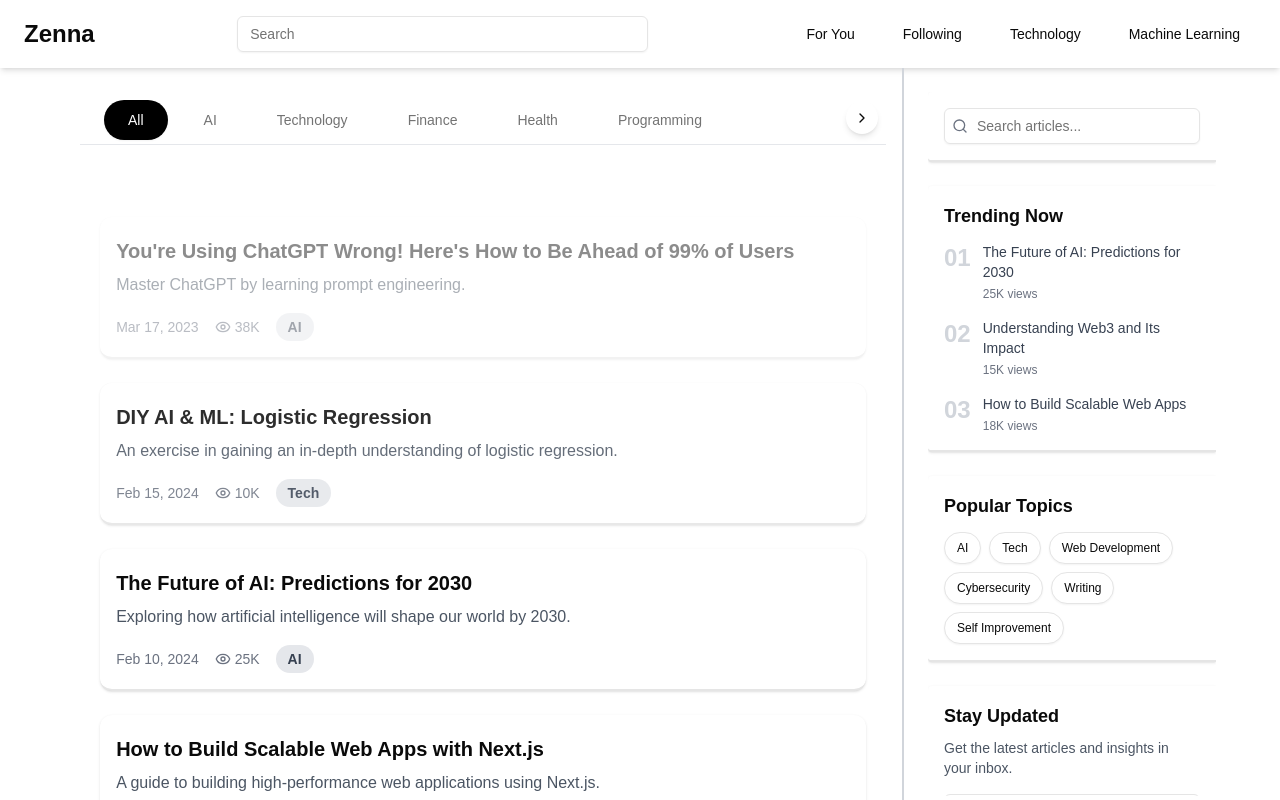
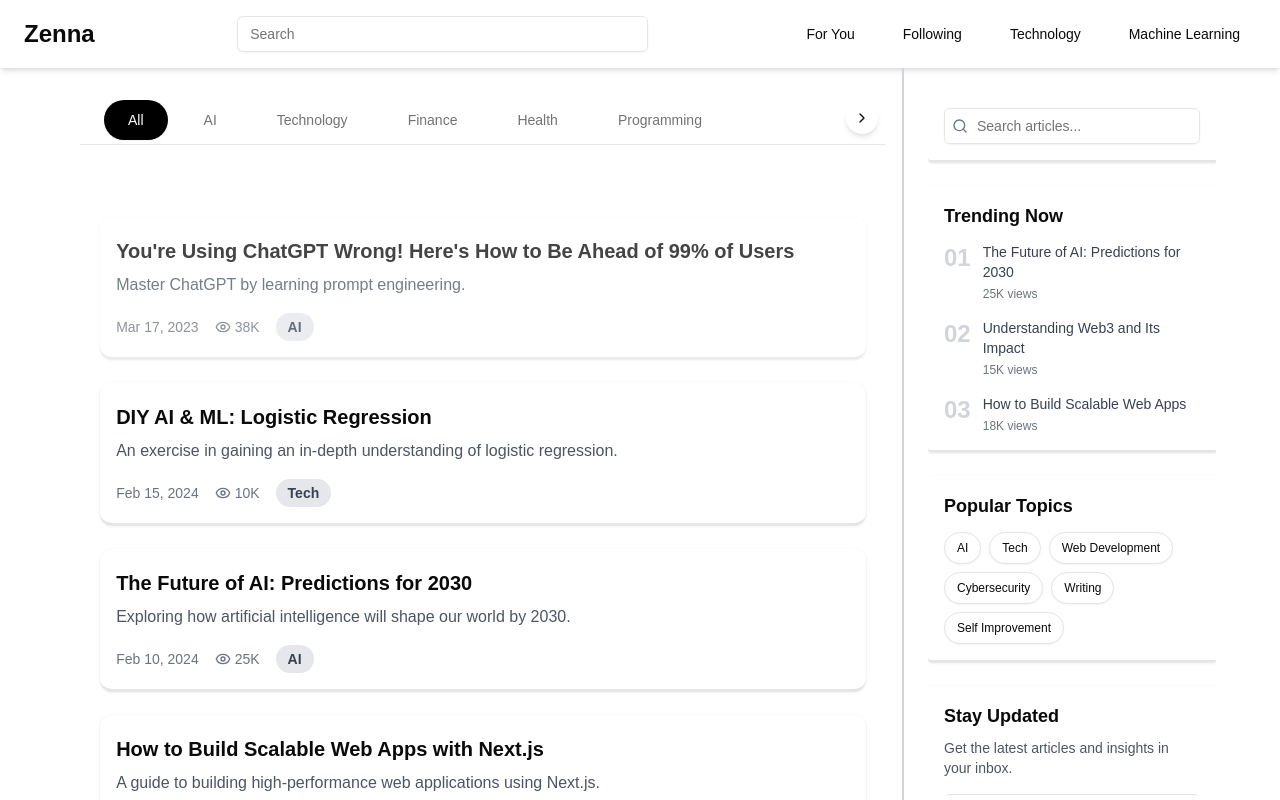
Before and after one commit to yonas14/maleda, a Next.js app: page / in a window 1280 px wide. Shown: the top 800 px of the page. Built offline with nearby package versions, Linux system fonts and the light colour scheme.

Commit message:
more gradient effects

```diff
--- a/src/components/MainTabs.tsx
+++ b/src/components/MainTabs.tsx
@@ -1,6 +1,6 @@
 'use client';
 
-import { useRef, useEffect, useState, useCallback } from "react";
+import { useRef, useEffect, useState, useCallback, forwardRef, useImperativeHandle } from "react";
 import { Tabs, TabsContent, TabsList, TabsTrigger } from "@/components/ui/tabs";
 import { ChevronLeft, ChevronRight } from "lucide-react";
 import Link from "next/link";
@@ -24,6 +24,20 @@ type MainTabsProps = {
   categories: string[];
 };
 
+// Define the Card component with forwardRef
+const Card = forwardRef<HTMLAnchorElement, { article: Article; href: string; index: number }>(
+  ({ article, href, index }, ref) => {
+    return (
+      <Link href={href} legacyBehavior>
+        <a ref={ref} className="transition-opacity duration-200">
+          <ArticleCard {...article} category={article.category} />
+        </a>
+      </Link>
+    );
+  }
+);
+Card.displayName = 'Card';
+
 export default function MainTabs({ articles, categories }: MainTabsProps) {
   const scrollContainerRef = useRef<HTMLDivElement>(null);
   const tabsRef = useRef<HTMLDivElement>(null);
@@ -40,7 +54,7 @@ export default function MainTabs({ articles, categories }: MainTabsProps) {
   const articlesPerPage = 5;
   const [isScrolling, setIsScrolling] = useState(false);
   const scrollTimeoutRef = useRef<NodeJS.Timeout>();
-  const cardRefsMap = useRef(new Map<string, HTMLAnchorElement>()).current;
+  const cardRefs = useRef<Map<string, HTMLAnchorElement>>(new Map());
 
   // Adjust these constants for a more noticeable fade
   const TAB_HEIGHT = 80; // Height of the tab bar in pixels
@@ -204,20 +218,26 @@ export default function MainTabs({ articles, categories }: MainTabsProps) {
   const updateCardOpacity = useCallback(() => {
     if (!tabsRef.current) return;
 
-    const tabBottom = tabsRef.current.getBoundingClientRect().bottom;
-    const fadeDistance = 300; // Distance over which the fade occurs
+    const tabRect = tabsRef.current.getBoundingClientRect();
+    const fadeDistance = 100; // Reduced fade distance for shorter gradient
 
-    cardRefsMap.forEach((cardEl, id) => {
+    cardRefs.current.forEach((cardEl, id) => {
       if (cardEl) {
         const rect = cardEl.getBoundingClientRect();
-        const distanceFromTab = rect.top - tabBottom;
+        const cardIntersectTab = rect.top < (tabRect.bottom + 2) && rect.bottom > tabRect.bottom;
+        const distanceFromTab = rect.top - tabRect.bottom;
 
-        // Start fading immediately at tab bottom
-        if (distanceFromTab <= fadeDistance) {
-          // Ensure cards right under the tab start at minimum opacity
-          const opacity = Math.max(distanceFromTab / fadeDistance, 0);
-          cardEl.style.opacity = (opacity * 0.7 + 0.3).toString(); // Scale opacity between 0.3 and 1.0
+        if (cardIntersectTab) {
+          // Calculate how much of the card is under the tab, using a smaller portion
+          const intersectAmount = Math.min(1, (rect.bottom - tabRect.bottom) / (rect.height * 0.5));
+          const opacity = Math.max(0, 1 - intersectAmount);
+          cardEl.style.opacity = (opacity * 0.85 + 0.15).toString(); // Scale between 0.15 and 1.0
+        } else if (distanceFromTab > 0 && distanceFromTab < fadeDistance) {
+          // Card is just below the tab, quick fade back to full opacity
+          const fadeProgress = distanceFromTab / fadeDistance;
+          cardEl.style.opacity = (fadeProgress * 0.85 + 0.15).toString();
         } else {
+          // Card is completely outside the fade zone
           cardEl.style.opacity = '1';
         }
       }
@@ -233,6 +253,14 @@ export default function MainTabs({ articles, categories }: MainTabsProps) {
     window.addEventListener('scroll', handleScroll, { passive: true });
     return () => window.removeEventListener('scroll', handleScroll);
   }, [updateCardOpacity]);
+
+  const setCardRef = useCallback((element: HTMLAnchorElement | null, id: string) => {
+    if (element) {
+      cardRefs.current.set(id, element);
+    } else {
+      cardRefs.current.delete(id);
+    }
+  }, []);
 
   return (
     <Tabs defaultValue="all" className="w-full" onValueChange={handleTabChange}>
@@ -303,20 +331,13 @@ export default function MainTabs({ articles, categories }: MainTabsProps) {
             {visibleArticles.map((article, index) => {
               const cardId = `${article.title}-${index}`;
               return (
-                <Link key={cardId} href={`/article/${index}`} legacyBehavior>
-                  <a
-                    ref={(el) => {
-                      if (el) {
-                        cardRefsMap.set(cardId, el);
-                      } else {
-                        cardRefsMap.delete(cardId);
-                      }
-                    }}
-                    className="transition-opacity duration-200"
-                  >
-                    <ArticleCard {...article} category={article.category} />
-                  </a>
-                </Link>
+                <Card
+                  key={cardId}
+                  ref={(el) => setCardRef(el, cardId)}
+                  article={article}
+                  href={`/article/${index}`}
+                  index={index}
+                />
               );
             })}
             {/* Loading indicator and intersection observer target */}
@@ -341,20 +362,13 @@ export default function MainTabs({ articles, categories }: MainTabsProps) {
                 .map((article, index) => {
                   const cardId = `${article.title}-${category}-${index}`;
                   return (
-                    <Link key={cardId} href={`/article/${index}`} legacyBehavior>
-                      <a
-                        ref={(el) => {
-                          if (el) {
-                            cardRefsMap.set(cardId, el);
-                          } else {
-                            cardRefsMap.delete(cardId);
-                          }
-                        }}
-                        className="transition-opacity duration-200"
-                      >
-                        <ArticleCard {...article} category={article.category} />
-                      </a>
-                    </Link>
+                    <Card
+                      key={cardId}
+                      ref={(el) => setCardRef(el, cardId)}
+                      article={article}
+                      href={`/article/${index}`}
+                      index={index}
+                    />
                   );
                 })}
               {/* Loading indicator and intersection observer target */}
```
